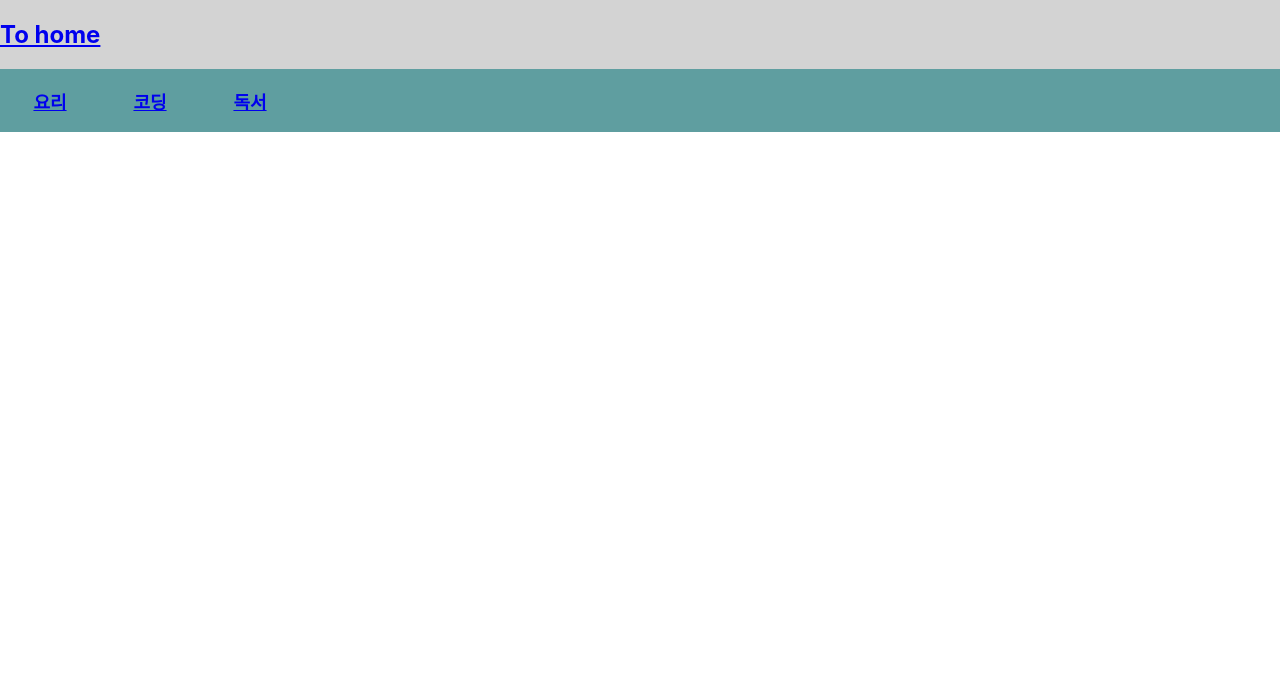
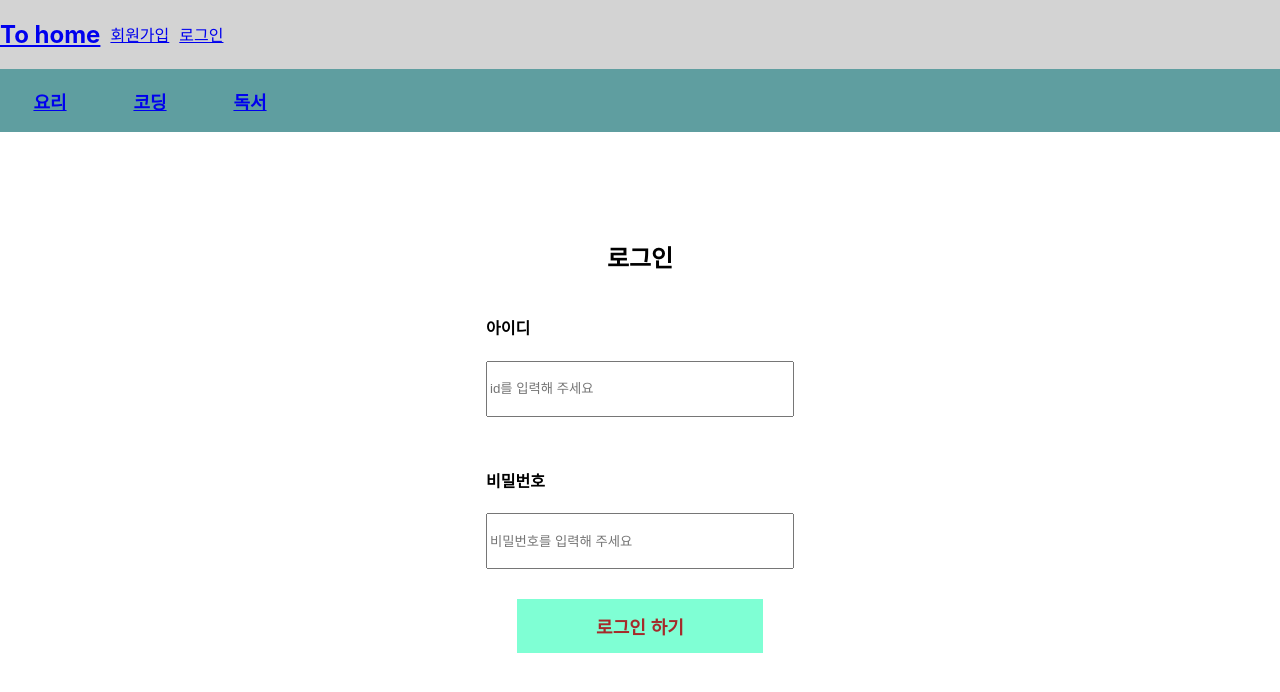
Before and after one commit to kgpksh/react_forum_with_spring, a React (Create React App) app: page /member/login in a window 1280 px wide. Before the commit this address had no page. Shown: the top 692 px of the page. Built offline with nearby package versions, Linux system fonts and the light colour scheme.

Commit message:
feat: jwt 로그인 구현.로그인 상태 일때만 보이는 로그아웃 버튼 추가. 임시 로그인 모사 코드 제거

```diff
--- a/src/App.js
+++ b/src/App.js
@@ -1,22 +1,18 @@
 import { BrowserRouter, Routes, Route } from 'react-router-dom';
 import './App.css';
 import Header from './header/Header';
-import { useEffect } from 'react';
 import Signup from './member/Signup';
+import Login from './member/Login';
 
 function App() {
-  // 임시 로그인 구현
-  useEffect(() => {
-    localStorage.setItem('isLogin', false)
-  }, [])
-
   return (
     <BrowserRouter>
       <div className="App">
         <Header></Header>
         <body className='body'>
           <Routes>
-            <Route exact path='/member/signup' element={<Signup></Signup>}></Route>
+            <Route exact path = '/member/signup' element={<Signup></Signup>}></Route>
+            <Route exact path = '/member/login' element = {<Login></Login>}></Route>
           </Routes>
         </body>
       </div>
--- a/src/header/UserLinks.js
+++ b/src/header/UserLinks.js
@@ -1,12 +1,24 @@
-import { useState } from "react";
-import { Link } from "react-router-dom";
+import { useEffect, useState } from "react";
+import { Link, useLocation } from "react-router-dom";
+import checkJwtExpired from "../utils/checkJwtExpired";
+
 export default function UserLinks() {
-    const [isLogin, setLogin] = useState(localStorage.getItem('isLogin'))
+    const location = useLocation()
+    const [isLogin, setLogin] = useState()
+    useEffect(() => {
+        setLogin(checkJwtExpired())
+    },[location])
+
+    function logout() {
+        localStorage.removeItem('jwtToken')
+        setLogin(checkJwtExpired())
+    }
     return (
         <div className="User">
             <div><h2><Link to={'/'}>To home</Link></h2></div>
             <div><Link to={'/member/signup'}>{isLogin &&'회원가입'}</Link></div>
-            <div>{isLogin &&'로그인'}</div>
+            <div><Link to={'/member/login'}>{isLogin &&'로그인'}</Link></div>
+            <div onClick={logout}><Link to={'/'}>{isLogin ||'로그아웃'}</Link></div>
         </div>
     )
 }
--- /dev/null
+++ b/src/member/Login.js
@@ -0,0 +1,42 @@
+import { useRef } from "react";
+import { useNavigate } from "react-router-dom";
+import axiosJwtInterceptor from "../utils/axiosJwtInterceptor";
+
+export default function Login() {
+    const history = useNavigate()
+    const idRef = useRef(null)
+    const pwRef = useRef(null)
+
+    function onSubmit(e) {
+        e.preventDefault();
+
+        const requestBody = {username : idRef.current.value, password : pwRef.current.value}
+        axiosJwtInterceptor.post('/member/login', requestBody)
+        .then((res) => {
+            alert(res.data.resultMsg)
+            if(res.data.successLogin) {
+                localStorage.setItem('jwtToken', res.data.token)
+                history('/')
+                return
+            }
+        })
+    }
+
+    return(
+        <div className="signup">
+            <h2>로그인</h2>
+            <form onSubmit={onSubmit}>
+                <div>
+                    <h4>아이디</h4>
+                    <input type="text" name="username" placeholder="id를 입력해 주세요" className="input_area" ref={idRef}></input>
+                </div>
+
+                <div>
+                    <h4>비밀번호</h4>
+                    <input type="password" name="password" placeholder="비밀번호를 입력해 주세요" className="input_area" ref={pwRef}></input>
+                </div>
+                <button className="signupButton">로그인 하기</button>
+            </form>
+        </div>
+    )
+}
--- /dev/null
+++ b/src/utils/checkJwtExpired.js
@@ -0,0 +1,14 @@
+export default function checkJwtExpired(){
+    const token = localStorage.getItem('jwtToken')
+    if(token == null) {
+        return true
+    }
+    const base64Payload = token.split('.')[1];
+    const base64 = base64Payload.replace(/-/g, '+').replace(/_/g, '/');
+    const jsonPayload = decodeURIComponent(atob(base64).split('').map(function(c) {
+        return '%' + ('00' + c.charCodeAt(0).toString(16)).slice(-2);
+    }).join(''));
+    const now = new Date().getTime()
+    const jwtExpiringTime = Number(JSON.parse(jsonPayload).exp) * 1000
+    return jwtExpiringTime <= now
+};
```
